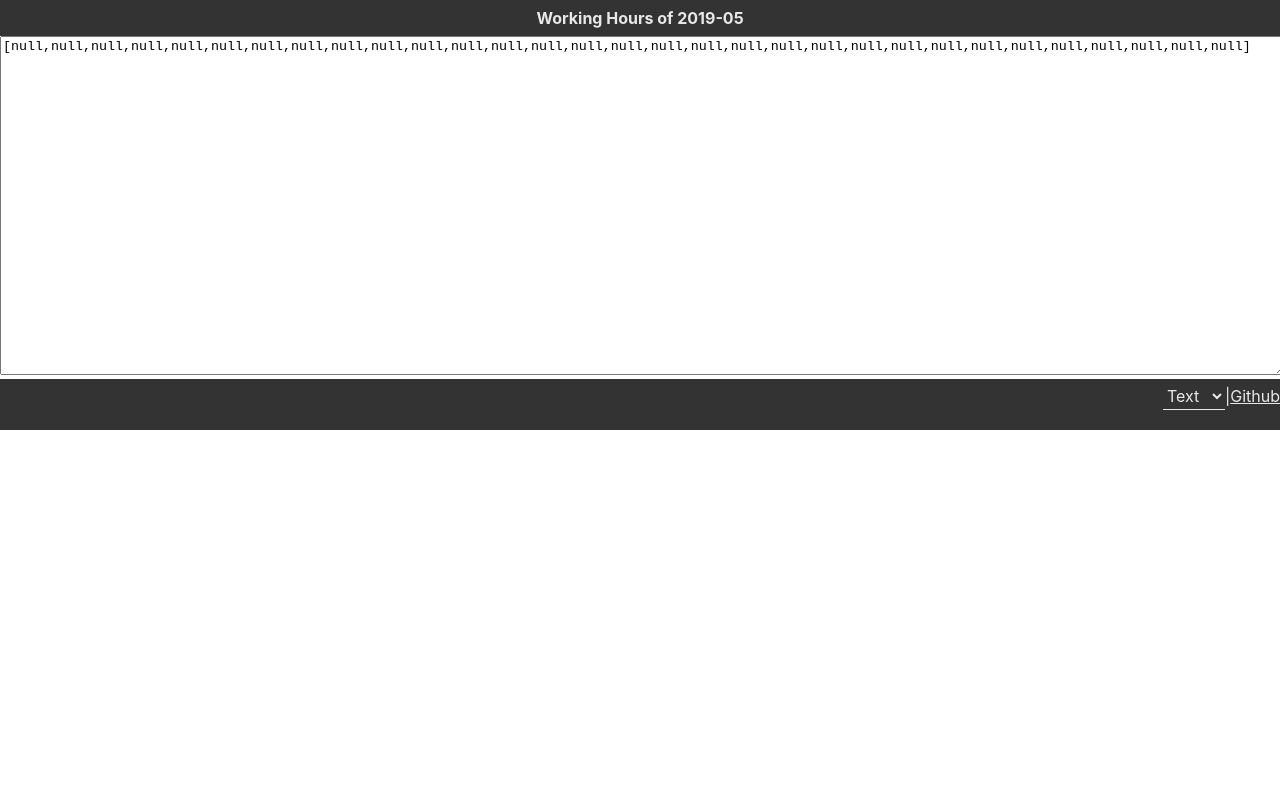
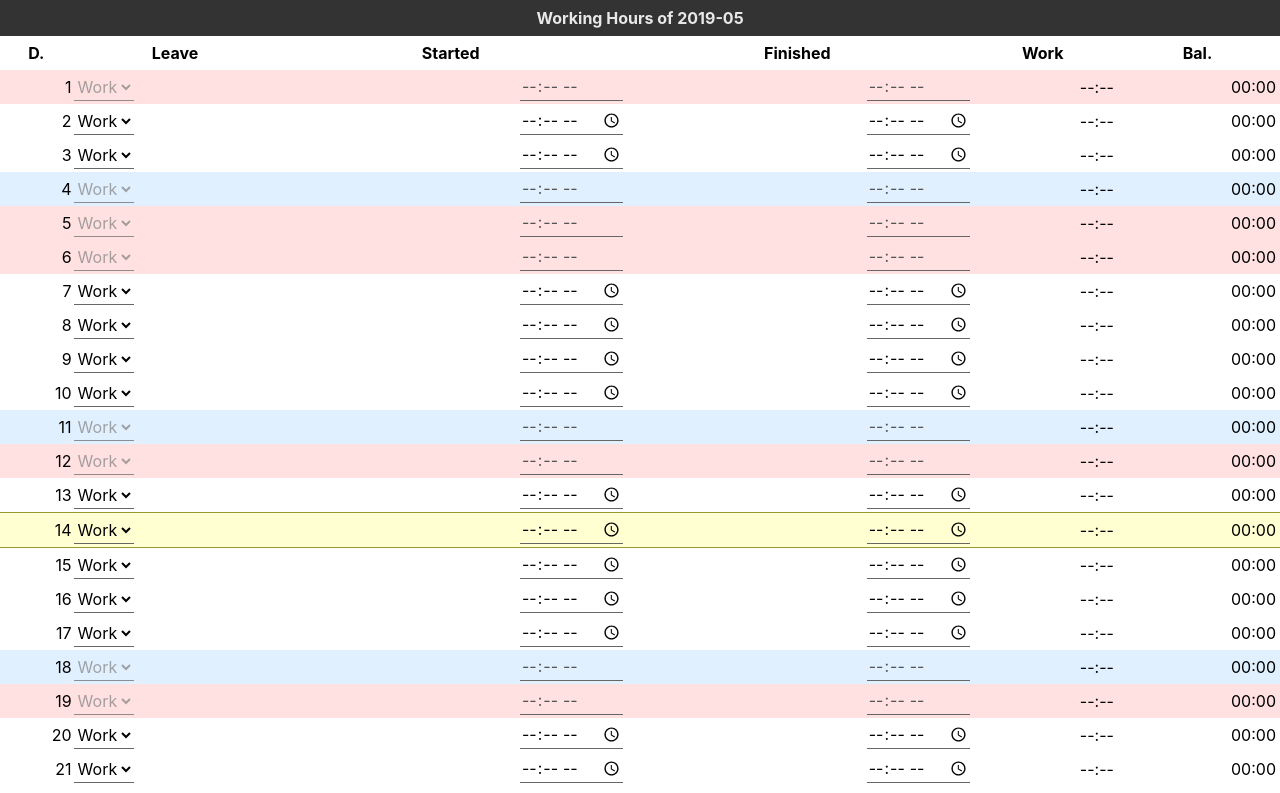
Before and after one commit to leafriend/working-hours, a React (Create React App) app: page / in a window 1280 px wide. Shown: the top 793 px of the page. Built offline with nearby package versions, Linux system fonts and the light colour scheme; the HTML template or start-up script is replaced by a standard one.

Commit message:
Revert default view as table

```diff
--- a/src/App.tsx
+++ b/src/App.tsx
@@ -43,8 +43,7 @@ const App: React.FC = () => {
   const defaultLogs = convertLogSourcesToLogs(YEAR_MONTH, sources);
   const [logs, setLogs] = useState(defaultLogs);
 
-  // const [viewMode, setViewMode] = useState(TABLE);
-  const [viewMode, setViewMode] = useState(TEXT);
+  const [viewMode, setViewMode] = useState(TABLE);
 
   function handleLogsChange(source: LogSource) {
     const date = parseInt(source.date.substring(8), 10);
```
